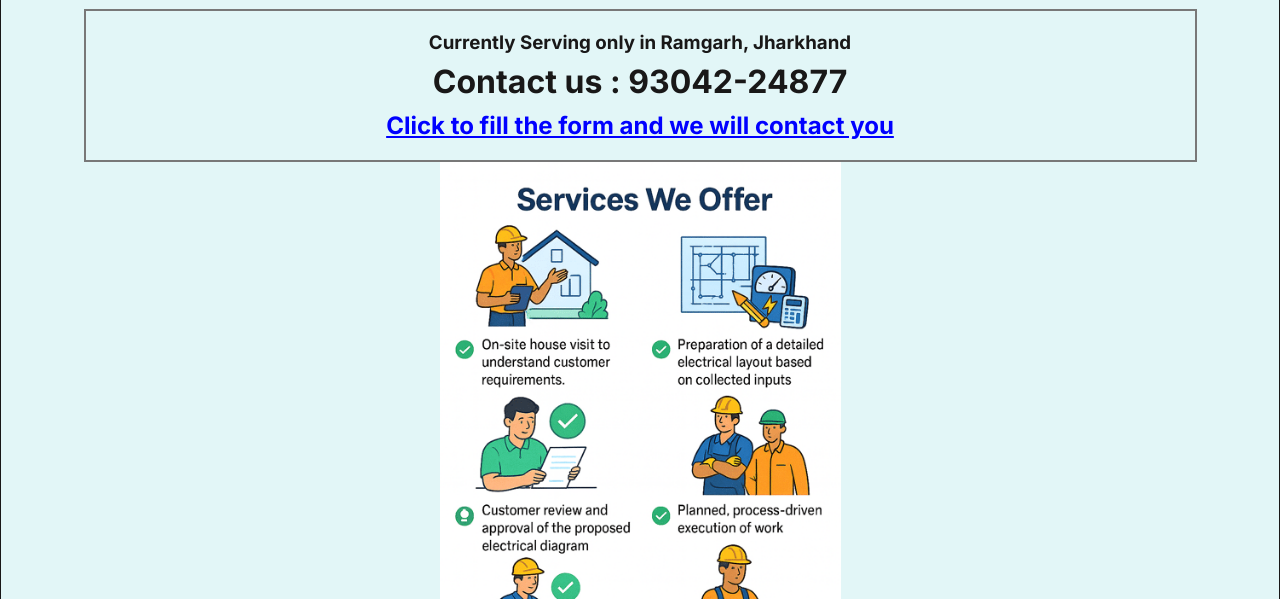
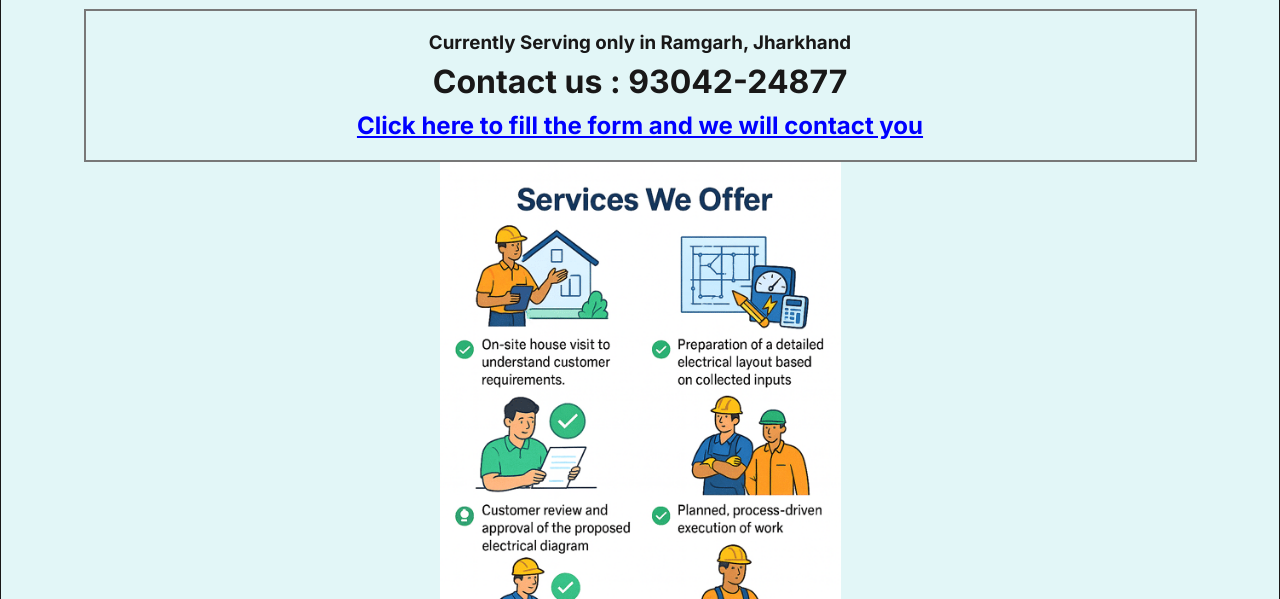
Before and after one commit to junior-g/sathhigo-site-public, a React app: page index.html in a window 1280 px wide. Shown: the part 201-800 px from the top of the page. Built offline with nearby package versions, Linux system fonts and the light colour scheme; a web font is replaced by a local one.

```diff
--- a/index.html
+++ b/index.html
@@ -89,7 +89,7 @@
             class="home-link1"
           >
             <h2 class="home-fill-the-form">
-              Click to fill the form and we will contact you
+              Click here to fill the form and we will contact you
             </h2>
           </a>
         </div>
```
